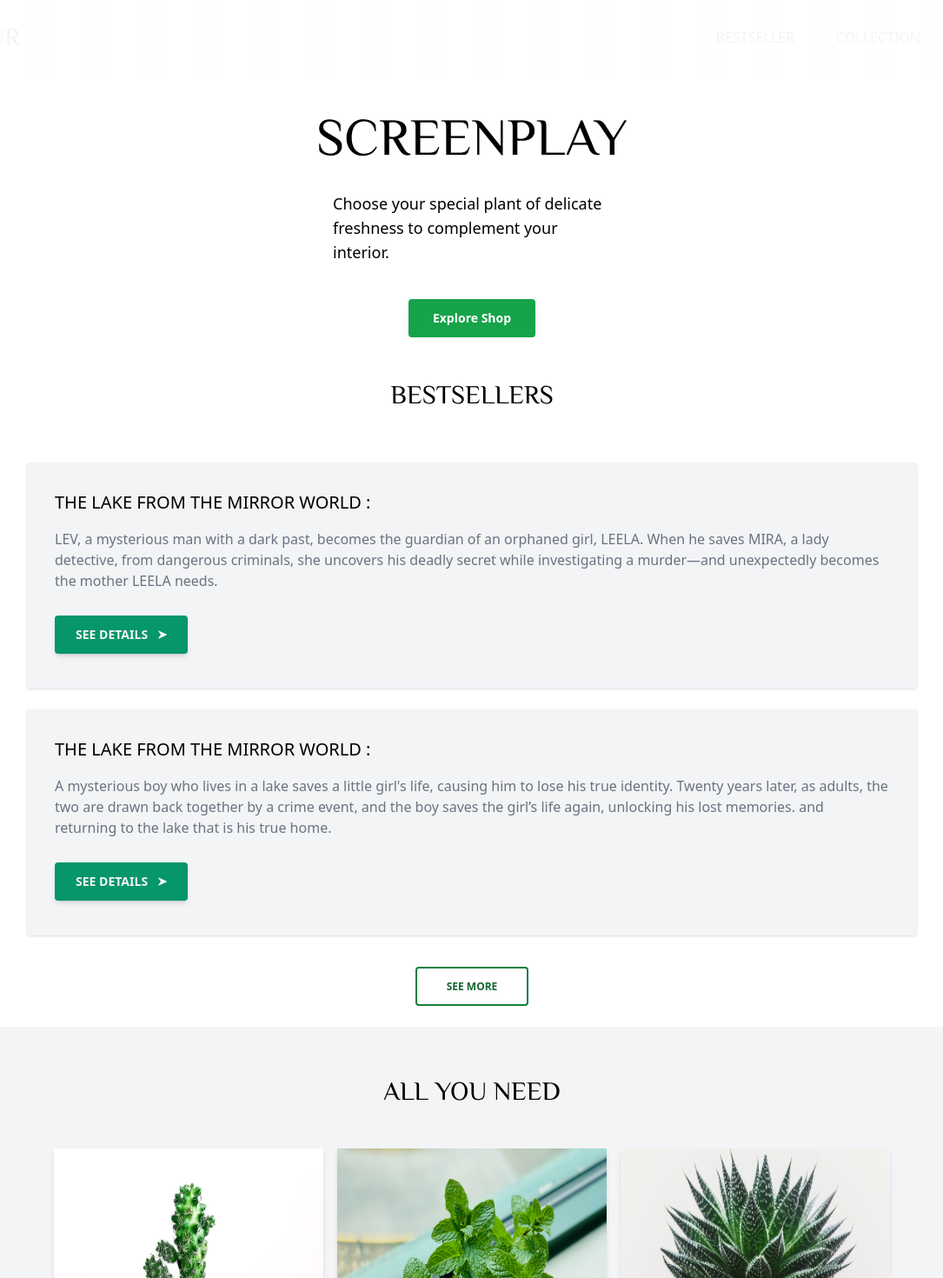
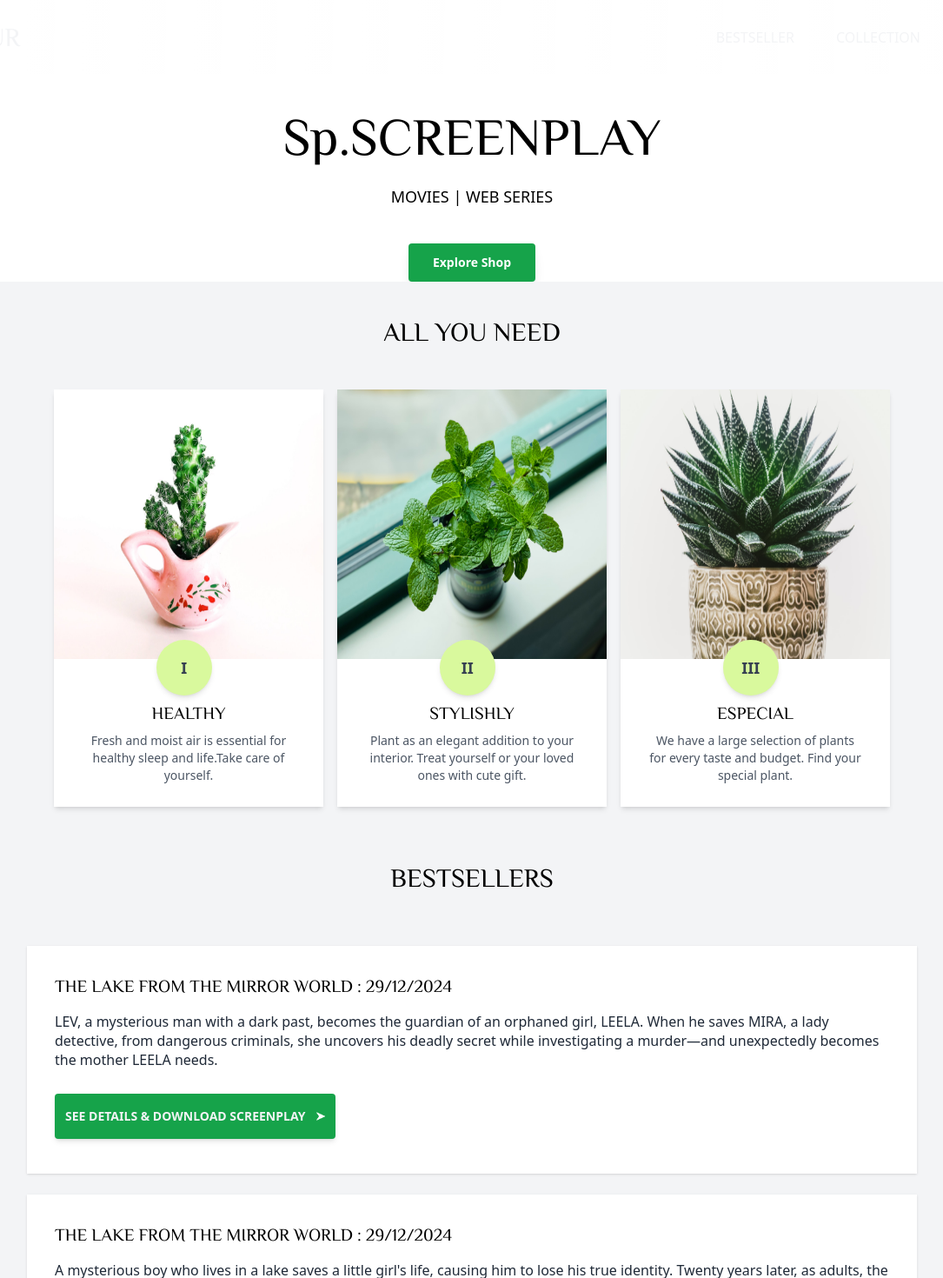
Before and after one commit to sumanpaikdev/Suman-Paik-Website, a React (Create React App) app: page / in a window 1280 px wide. Shown: the top 1470 px of the page at 87% size, without its empty margins (97-1182 px from the left). Built offline with nearby package versions, Linux system fonts and the light colour scheme; no server answers.

Commit message:
updated fixed item

```diff
--- a/src/App.jsx
+++ b/src/App.jsx
@@ -31,8 +31,9 @@ function App() {
     return (
       <div className="App">
         { exploreStatus && <Header bag={bag} headerBG={headerBG}/>}
+        { exploreStatus && <AllYouNeed />}
         { exploreStatus && <BestPlant pict={arrival}/>}
-        { exploreStatus && <AllYouNeed />}
+
         {/* { exploreStatus && <OurCollection/>} */}
         { exploreStatus && <NewArrivals picture={arrival}/>}
         { exploreStatus && <Footer github={github} twitter={twitter} gmail={gmail} portfolio={portfolio}/>}
--- a/src/components/AllYouNeed.jsx
+++ b/src/components/AllYouNeed.jsx
@@ -10,7 +10,7 @@ import allthree from "../images/all3.jpg"
 function AllYouNeed() {
   return (
     <div className="bg-gray-100 pt-10">
-        <p className="text-3xl font-philo text-center mt-4 mb-6">ALL YOU NEED</p>
+        <p className="text-3xl font-philo text-center mb-6">ALL YOU NEED</p>
         <div className="flex overflow-x-auto sm:justify-center no-scrollbar snap-x pt-6">
         {/* no-scrollbar */}
             <AllNeed
@@ -31,21 +31,9 @@ function AllYouNeed() {
             title={"especial"}
             desc={"We have a large selection of plants for every taste and budget. Find your special plant."}
             />
-            {/* <AllNeed
-            count={"III"}
-            allimage={allthree}
-            title={"especial"}
-            desc={"We have a large selection of plants for every taste and budget. Find your special plant."}
-            /> */}
 
         </div>
-        {/* <div className="relative mt-6 sm:h-[600px] overflow-hidden">
-            <img src={allfour} alt="big wall all"/>
-            <div className="absolute top-4 right-4 backdrop-blur-md border sm:w-[450px] w-[270px] border-gray-200 sm:px-6 px-4 sm:py-8 py-2 rounded-lg text-white">
-                <p className="italic text-right sm:text-sm text-xs">" Only plants are able to catch, transform and store in reserve that without which there is no life. And only using the energy accumulated by plants, people can exist. "</p>
-                <p className="text-right font-philo sm:text-md text-sm italic mt-2"> - Clifford Donald Simak</p>
-            </div>
-        </div> */}
+
     </div>
   );
 }
--- a/src/components/BestPlant.jsx
+++ b/src/components/BestPlant.jsx
@@ -15,13 +15,13 @@ import BestsellerCon from "./subcomponent/BestsellerCon";
 function BestPlant() {
   return (
     <div
-      className="bg-white sm:bg-white flex flex-col items-center overflow-hidden"
+      className="bg-gray-100 flex flex-col items-center overflow-hidden"
       id="bestseller"
     >
       <p className="font-philo text-3xl my-12">BESTSELLERS</p>
       <BestsellerCon
         pict={arrivalpic}
-        title={"THE LAKE FROM THE MIRROR WORLD :"}
+        title={"THE LAKE FROM THE MIRROR WORLD : 29/12/2024"}
         desc={
           "LEV, a mysterious man with a dark past, becomes the guardian of an orphaned girl, LEELA. When he saves MIRA, a lady detective, from dangerous criminals, she uncovers his deadly secret while investigating a murder—and unexpectedly becomes the mother LEELA needs."
         }
@@ -32,9 +32,9 @@ function BestPlant() {
 
 <BestsellerCon
         pict={arrivalpic}
-        title={"THE LAKE FROM THE MIRROR WORLD :"}
+        title={"THE LAKE FROM THE MIRROR WORLD : 29/12/2024"}
         desc={
-          "A mysterious boy who lives in a lake saves a little girl's life, causing him to lose his true identity. Twenty years later, as adults, the two are drawn back together by a crime event, and the boy saves the girl’s life again, unlocking his lost memories. and returning to the lake that is his true home."
+          "A mysterious boy who lives in a lake saves a little girl's life, causing him to lose his true identity. Twenty years later, as adults, the two are drawn back together by a crime event, and the boy saves the girl’s life again, unlocking his lost memories. and returning to the lake that is his true home. loremwho lives in a lake saves a little girl's life, causing him to lose his true identity. Twenty years later, as adults, the two are drawn back together by a crime event, and the boy saves the girl’s life again, unlocking his lost memories. and returning to the lake that is his true home. lorem "
         }
         tem={"15-29 Deg"}
         day={"5 Days"}
--- a/src/components/Header.jsx
+++ b/src/components/Header.jsx
@@ -54,11 +54,10 @@ function Header({ headerBG, bag }) {
       <div className="static flex flex-col justify-center items-center sm:40 top-40 sm:pt-32 sm:px-24 px-8 pt-20  ">
         <div className=" text-black flex flex-col justify-center items-center">
           <p className="font-philo sm:text-6xl text-4xl sm:pt-0 pt-4">
-            SCREENPLAY
+            Sp.SCREENPLAY
           </p>
-          <p className="sm:w-80 w-60 sm:text-lg text-xs mt-8 text-black">
-            Choose your special plant of delicate freshness to complement your
-            interior.
+          <p className="sm:w-80 w-60 sm:text-lg text-xs mt-6 flex justify-center text-black">
+          MOVIES  |  WEB SERIES
           </p>
           <div className="flex sm:flex-row flex-col justify-center mt-10">
             <button
--- a/src/components/subcomponent/BestsellerCon.jsx
+++ b/src/components/subcomponent/BestsellerCon.jsx
@@ -6,16 +6,16 @@ function BestsellerCon({ pict, title, desc, tem, day, icondetails }) {
   return (
 
 
-    <div className="flex justify-center items-center bg-white">
+    <div className="flex justify-center items-center">
 
-        <div className="container flex flex-col justify-start items-start text-md sm:px-8 px-5 py-4 m-3 max-w-5xl sm:hover:translate-x-4 duration-500 shadow bg-gray-100">
-          <p className="uppercase text-xl mb-4 mt-4">
+        <div className="container flex flex-col justify-start items-start text-md sm:px-8 px-5 py-4 m-3 max-w-5xl sm:hover:translate-x-4 duration-500 shadow bg-white">
+          <p className="uppercase text-xl font-philo mb-4 mt-4">
             {title}
           </p>
-          <p className="w-full text-left text-md text-gray-500">{desc}</p>
+          <p className="w-full text-left text-md text-gray-800 leading-snug">{desc}</p>
 
-          <button className="shadow-md bg-emerald-600 hover:bg-emerald-500 px-6 py-3 rounded text-sm font-semibold text-gray-100 mt-7 mb-6 flex flex-row items-center justify-center">
-            SEE DETAILS
+          <button className="shadow-md bg-green-600 hover:bg-red-600 hover:translate-x-4 duration-500 px-3 py-4 rounded text-sm font-semibold text-gray-100 mt-7 mb-6 flex flex-row items-center justify-center">
+            SEE DETAILS & DOWNLOAD SCREENPLAY
             <img src={icondetails} alt=">" className="w-[18px] pl-2 invert ml-1" />
           </button>
 
```
